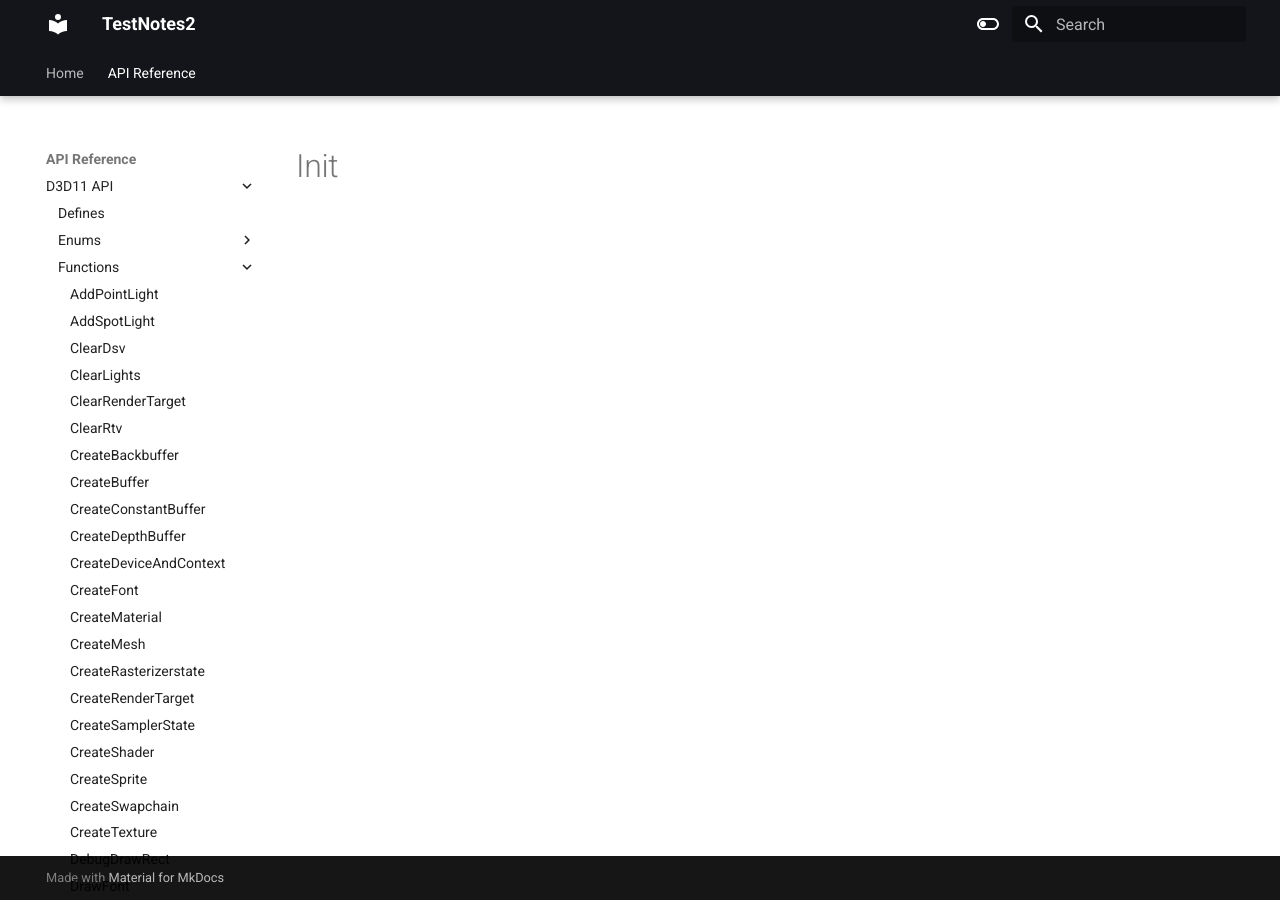
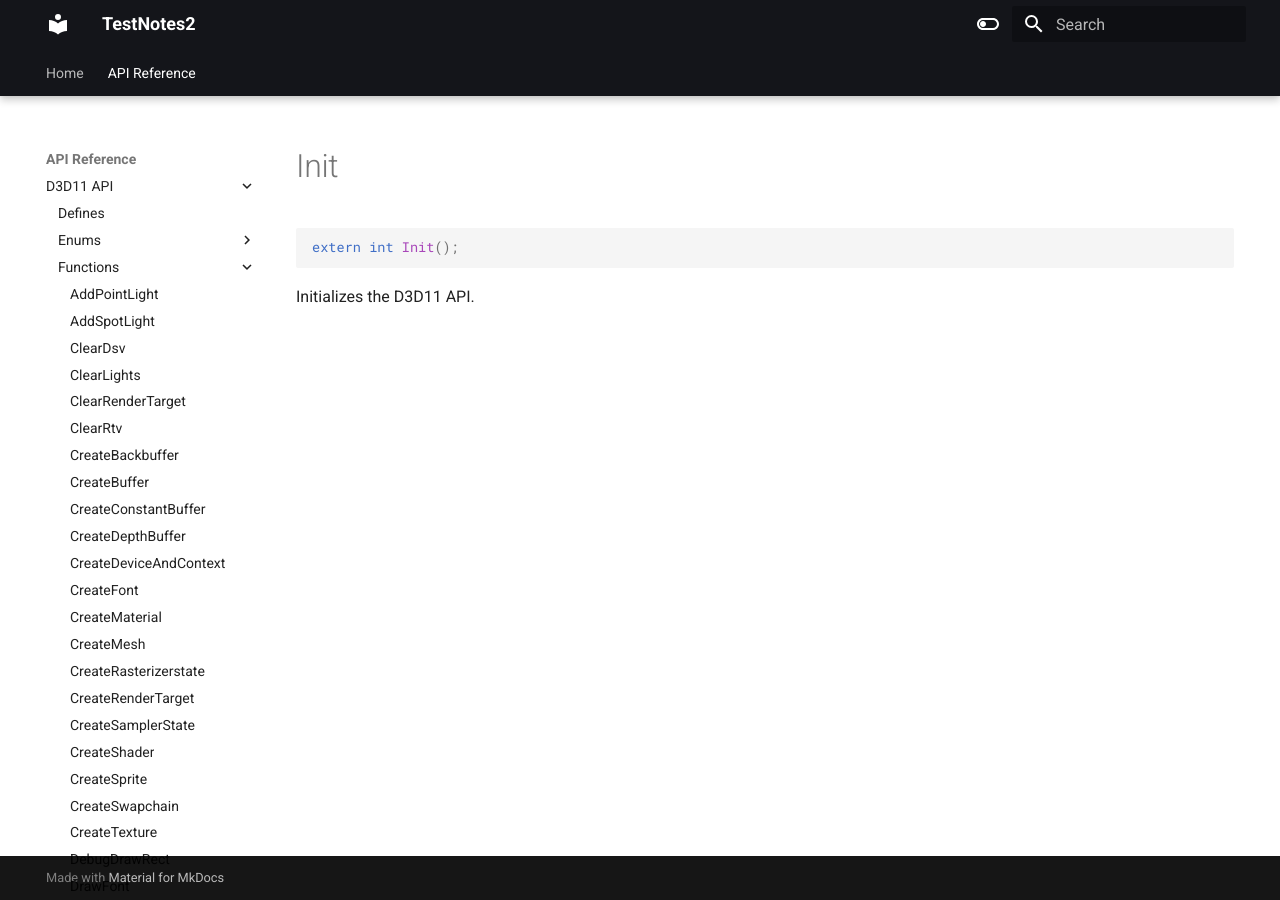
Before and after one commit to erichederstedt/TempEngineDocs, an MkDocs documentation site: the page built from docs/API Reference/D3D11 API/Functions/Init.md, in a window 1280 px wide. Built offline with MkDocs 1.6.1 and Material for MkDocs 9.7.7, drawn with Linux system fonts in a browser that asks for light colours.

Commit message:
PUSH NOTE : Init.md

````diff
--- a/docs/API Reference/D3D11 API/Functions/Init.md
+++ b/docs/API Reference/D3D11 API/Functions/Init.md
@@ -1 +1,7 @@
 # Init
+
+```c++
+extern int Init();
+```
+
+Initializes the D3D11 API.
````
